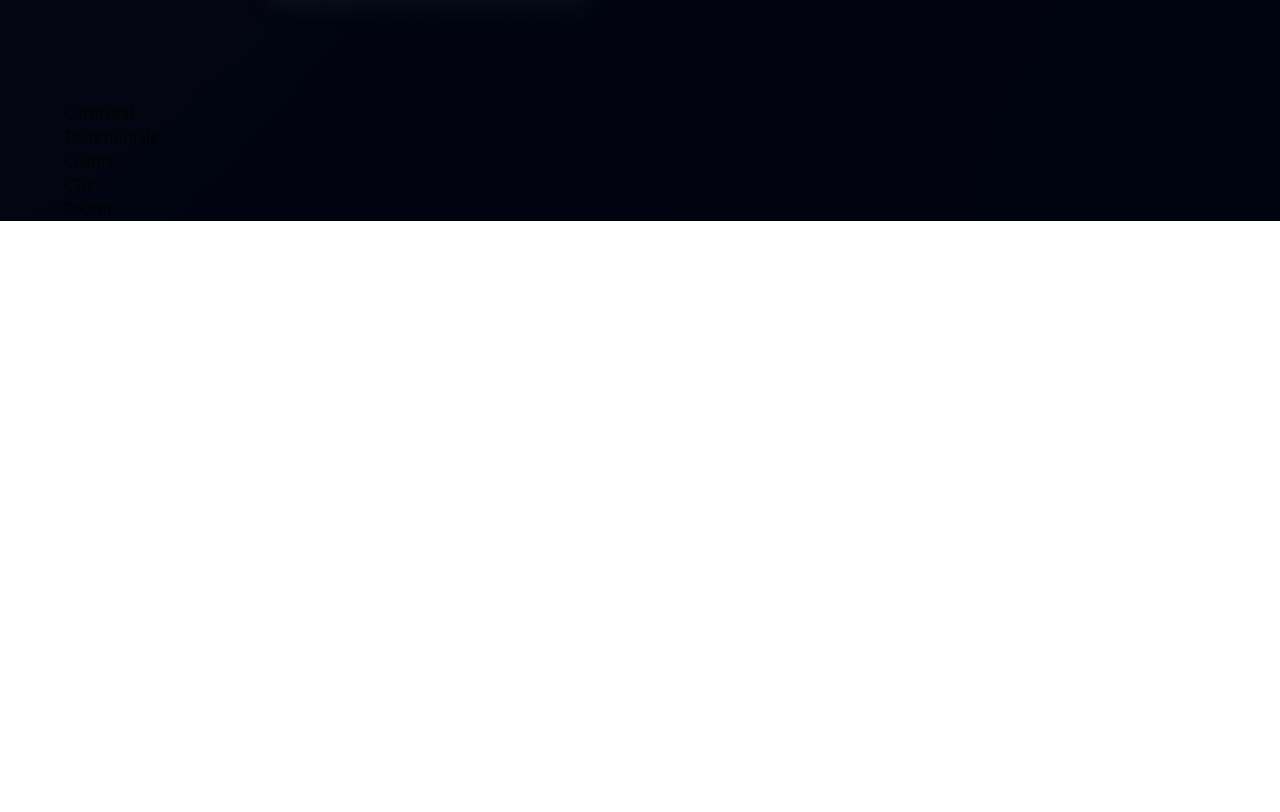
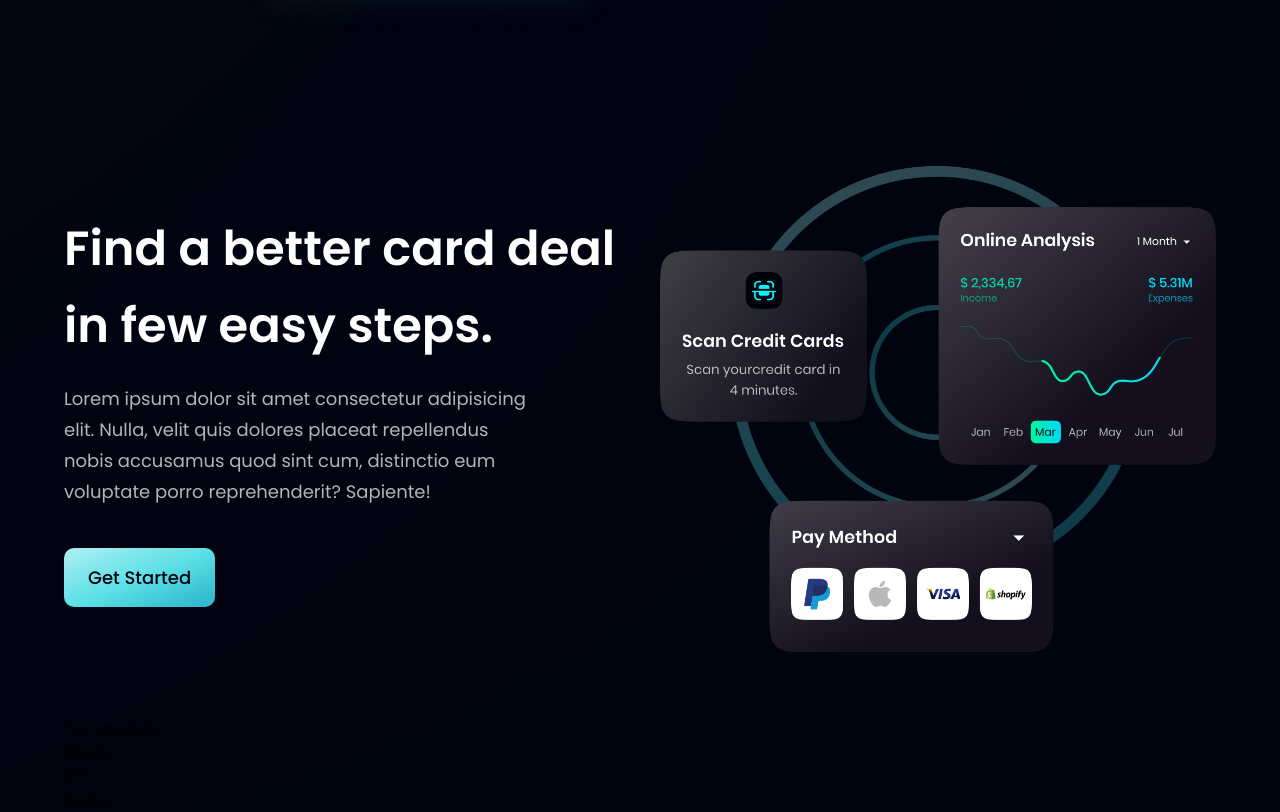
Before and after one commit to BrylleMutia/react-tailwind-hoobank, a React (Vite) app: page / in a window 1280 px wide. Shown: the part 2088-2900 px from the top of the page. Before the commit the page ends 2309 px from the top, so only its background shows below. Built offline with nearby package versions, Linux system fonts and the light colour scheme.

Commit message:
added card deal section + updated button

```diff
--- a/src/components/Button.jsx
+++ b/src/components/Button.jsx
@@ -3,7 +3,7 @@
 const Button = ({ styles }) => (
    <button
       type="button"
-      className={`py-4 px-6 bg-blue-gradient font-poppins font-medium text-[18px] text-primary outline-none ${styles}`}
+      className={`py-4 px-6 bg-blue-gradient font-poppins font-medium text-[18px] text-primary outline-none rounded-[10px] ${styles}`}
    >
       Get Started
    </button>
--- a/src/components/CardDeal.jsx
+++ b/src/components/CardDeal.jsx
@@ -1,7 +1,27 @@
 import React from "react";
+import { card } from "../assets";
+import styles, { layout } from "../style";
+import Button from "./Button";
 
-const CardDeal = () => {
-   return <div>CardDeal</div>;
-};
+const CardDeal = () => (
+   <section className={layout.section}>
+      <div className={layout.sectionInfo}>
+         <h2 className={styles.heading2}>
+            Find a better card deal <br className="sm:block hidden" /> in few
+            easy steps.
+         </h2>
+         <p className={`${styles.paragraph} max-w-[470px] mt-5`}>
+            Lorem ipsum dolor sit amet consectetur adipisicing elit. Nulla,
+            velit quis dolores placeat repellendus nobis accusamus quod sint
+            cum, distinctio eum voluptate porro reprehenderit? Sapiente!
+         </p>
+         <Button styles="mt-10" />
+      </div>
+
+      <div className={layout.sectionImg}>
+         <img src={card} alt="card" className="w-[100%] h-[100%]" />
+      </div>
+   </section>
+);
 
 export default CardDeal;
```
